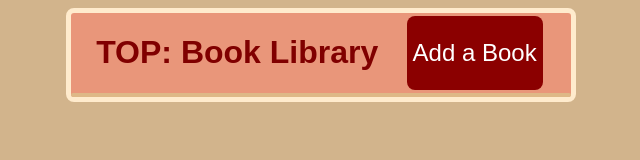
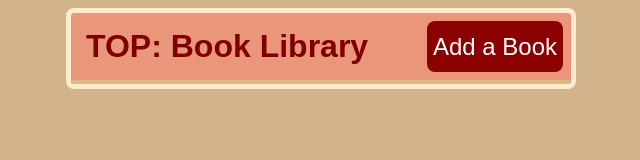
Before and after one commit to rpllpr/top-library, a plain HTML site: page index.html in a window 1280 px wide. Shown: the whole page, without its empty margins (319-959 px from the left). Drawn offline with Linux system fonts and the light colour scheme.

Commit message:
increased rem margin on newbtn

```diff
--- a/style.css
+++ b/style.css
@@ -15,13 +15,18 @@ body {
 
 header {
   display: flex;
-  justify-content: space-evenly;
+  justify-content: space-between;
   align-content: center;
   color: maroon;
 }
 
+h1 {
+  margin: 15px;
+}
+
 .newbtn {
   background: darkred;
+  margin: .5rem;
 }
 
 .newbtn:focus,
```
